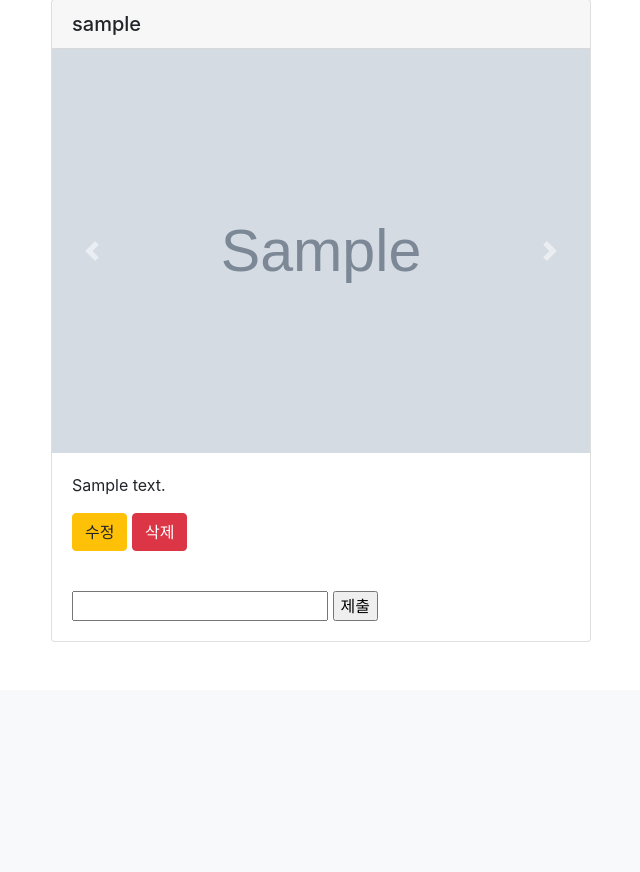
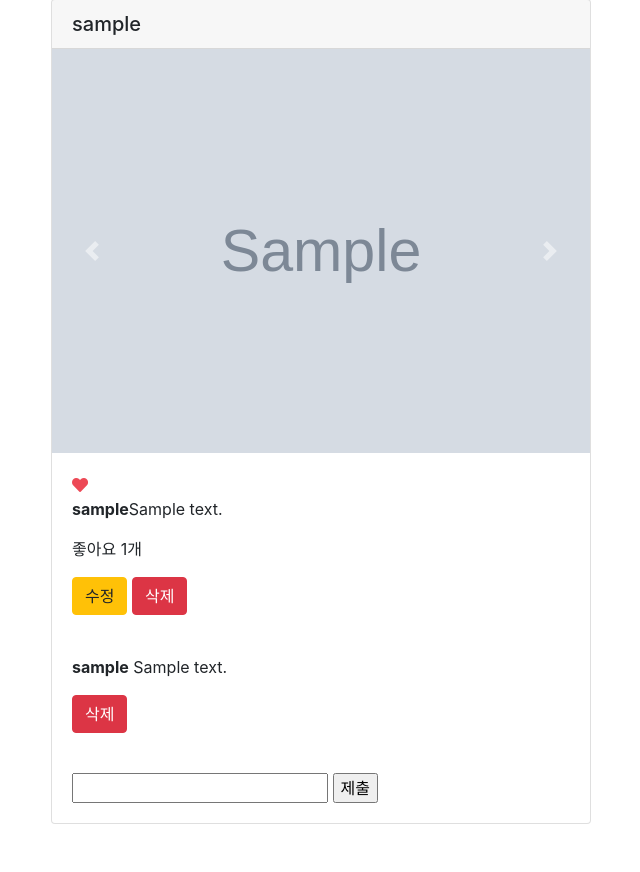
Before and after one commit to nnnangni/fake_insta, a Django app: page /posts/ in a window 1280 px wide. Shown: the part 121-993 px from the top of the page, without its empty margins (34-674 px from the left). Before the commit the page ends 763 px from the top, so only its background shows below. Run offline with Django 3.2, Linux system fonts and the light colour scheme; a user stored in the database is signed in; tables that the repository leaves empty hold one stand-in row (values such as "Sample post"); grey boxes marked "Sample" are stand-in pictures; some libraries are stand-ins or nearby versions.

Commit message:
인스타좋아요기능추가

```diff
--- a/posts/models.py
+++ b/posts/models.py
@@ -9,7 +9,8 @@ class Post(models.Model):
     # image = models.ImageField(blank = True)
     user = models.ForeignKey(settings.AUTH_USER_MODEL, on_delete=models.CASCADE) # user를 변수화해서 넣음.
     # 1:N 관계(사용자 한명이 자기가 쓴 게시물을 여러개 가질 수 있다 -> on_delete=models.CASCADE 필요함)
-
+    # 포스트랑 유저를 연결시킬 것!!
+    likes = models.ManyToManyField(settings.AUTH_USER_MODEL, related_name="like_post_set", blank=True)
 
 class Image(models.Model):
     post = models.ForeignKey(Post, on_delete=models.CASCADE)
@@ -25,3 +26,7 @@ class Comment(models.Model):
     user = models.ForeignKey(settings.AUTH_USER_MODEL, on_delete=models.CASCADE)
     content = models.CharField(max_length=100)
     created_at = models.DateTimeField(auto_now_add=True)
+
+# class Like(models.Model):
+#     post = models.ForeignKey(Post, on_delete=models.CASCADE)
+#     user = models.ForeignKey(settings.AUTH_USER_MODEL, on_delete=models.CASCADE)
--- a/posts/templates/posts/_post.html
+++ b/posts/templates/posts/_post.html
@@ -25,7 +25,16 @@
   {% endif %}
 
   <div class="card-body">
-    <p class="card-text">{{post.content}}</p>
+    <!--좋아요버튼시작-->
+    {% if user in post.likes.all %}
+    <!--지금 로그인한 유저가 이 게시물 좋아요를 눌렀니?-->
+      <a href="{% url 'posts:like' post.id %}"><i class="fas fa-heart" style="color:#ed4956"></i></a>
+    {% else %}
+      <a href="{% url 'posts:like' post.id %}"><i class="far fa-heart" style="color:black"></i></a>
+    {% endif %}
+    <!--좋아요버튼끝-->
+    <p class="card-text"><strong>{{post.user}}</strong>{{post.content}}</p>
+    <p class="card-test">좋아요 {{post.likes.count}}개</p>
     <!--내가 작성한 게시물에만 수정, 삭제가 가능하게끔-->
     {% if post.user == user %}
       <!--몇번글을 수정하고 지울지?-->
@@ -33,6 +42,20 @@
       <a href="{% url 'posts:delete' post.id %}" class="btn btn-danger">삭제</a>
     {% endif %}
   </div>
+  <!--댓글을 보여주는 부분-->
+  <div class="card-body">
+    {% for comment in post.comment_set.all %}
+      <p class="card-text"><strong>{{comment.user}}</strong> {{comment.content}}</p>
+      <!--삭제버튼-->
+      {% if comment.user == user %}
+        <a class="btn btn-danger" href="{% url 'posts:comment_delete' post.id comment.id %}">삭제</a>
+      {% endif %}
+    {% empty %}
+      <!--내용이 없으면 실행됨-->
+      <p class="card-text">!!!!무플방지!!!!</p>
+    {% endfor %}
+  </div>
+  <!--댓글을 작성하는 공간-->
   <div class="card-body">
     <!--몇번글에 댓글을 달지?-->
     <form action="{% url 'posts:comment_create' post.id %}" method="post">
@@ -40,7 +63,5 @@
       {{comment_form.content}}
       <input type="submit" value="제출"/>
     </form>
-
-
   </div>
 </div>
--- a/posts/urls.py
+++ b/posts/urls.py
@@ -9,5 +9,11 @@ urlpatterns = [
     path('create/',views.create, name='create'),
     path('<int:id>/update/', views.update, name="update"),
     path('<int:id>/delete/', views.delete, name="delete"),
-    path('<int:post_id>/comment/create/', views.comment_create, name="comment_create")
+
+    path('<int:post_id>/comment/create/', views.comment_create, name="comment_create"),
+    # path('<int:post_id>/comment/delete/', views.comment_delete, name="comment_delete"),
+    path('<int:post_id>/comment/<int:comment_id>/delete/', views.comment_delete, name="comment_delete"),
+
+    # 왜 create 안하나요?
+    path('<int:id>/like/', views.like, name="like"),
 ]
--- a/posts/views.py
+++ b/posts/views.py
@@ -1,7 +1,8 @@
 from django.shortcuts import render, redirect
 from .forms import PostForm, ImageForm, CommentForm
-from .models import Post
+from .models import Post, Comment
 from django.contrib.auth.decorators import login_required
+from django.views.decorators.http import require_POST
 
 # Create your views here.
 def list(request):
@@ -63,14 +64,16 @@ def update(request, id):
 
 @login_required
 def delete(request,id):
+    # 지우고싶은 게시물 찾고
     post = Post.objects.get(id=id)
+    # 로그인한 유저랑 게시물작성 유저랑 같은지 확인
     if post.user == request.user:
         post.delete()
-        return redirect("posts:list")
-    else:
-        return redirect("posts:list")
+    return redirect("posts:list")
+
 
 @login_required
+@require_POST # comment_create가 POST방식이 아닐 땐 튕김.
 def comment_create(request, post_id):
     if request.method == 'POST':
         comment_form = CommentForm(request.POST)
@@ -80,3 +83,50 @@ def comment_create(request, post_id):
             comment.post = Post.objects.get(id=post_id)
             comment.save() # auto_now_add 를 이미 줘서 그냥 저장됨.
             return redirect("posts:list")
+
+@login_required
+def comment_delete(request, post_id, comment_id):
+    # 코멘트 찾기
+    comment = Comment.objects.get(id=comment_id)
+    if comment.user == request.user:
+        comment.delete()
+    return redirect("posts:list")
+
+# 이건 되는데 왜 되는지 모르게뜸
+# @login_required
+# def comment_delete(request, post_id):
+#     comment = Comment.objects.get(id=post_id)
+#     comment.delete()
+#     return redirect("posts:list")
+
+# 수정전코드
+# @login_required
+# def like(request):
+#     user = request.user
+#     post = Post.objects.get(id=id)
+#     likes = post.like_set.all()
+#     check = 0
+#     for like in likes:
+#         if user == like.user:
+#             check = 1
+#             like_post = like
+#     if check == 1:
+#         like_post.delete()
+#     else:
+#         like = Like(user=user, post=post)
+#         like.save()
+#     return redirect('posts:list')
+
+@login_required
+def like(request,id):
+    # 현재 로그인한 사람의 정보
+    user = request.user
+    # 게시물
+    post = Post.objects.get(id=id)
+    # 사용자가 좋아요를 눌렀다면(사용자가 좋아요 목록에 있니?)
+    if user in post.likes.all():
+        post.likes.remove(user)
+    # 사용자가 좋아요를 누르지 않았다면
+    else:
+        post.likes.add(user)
+    return redirect('posts:list')
```
Also changed, not shown: posts/admin.py (line endings or trailing spaces), posts/migrations/0008_like.py (added), posts/migrations/0009_auto_20190412_0131.py (added).
